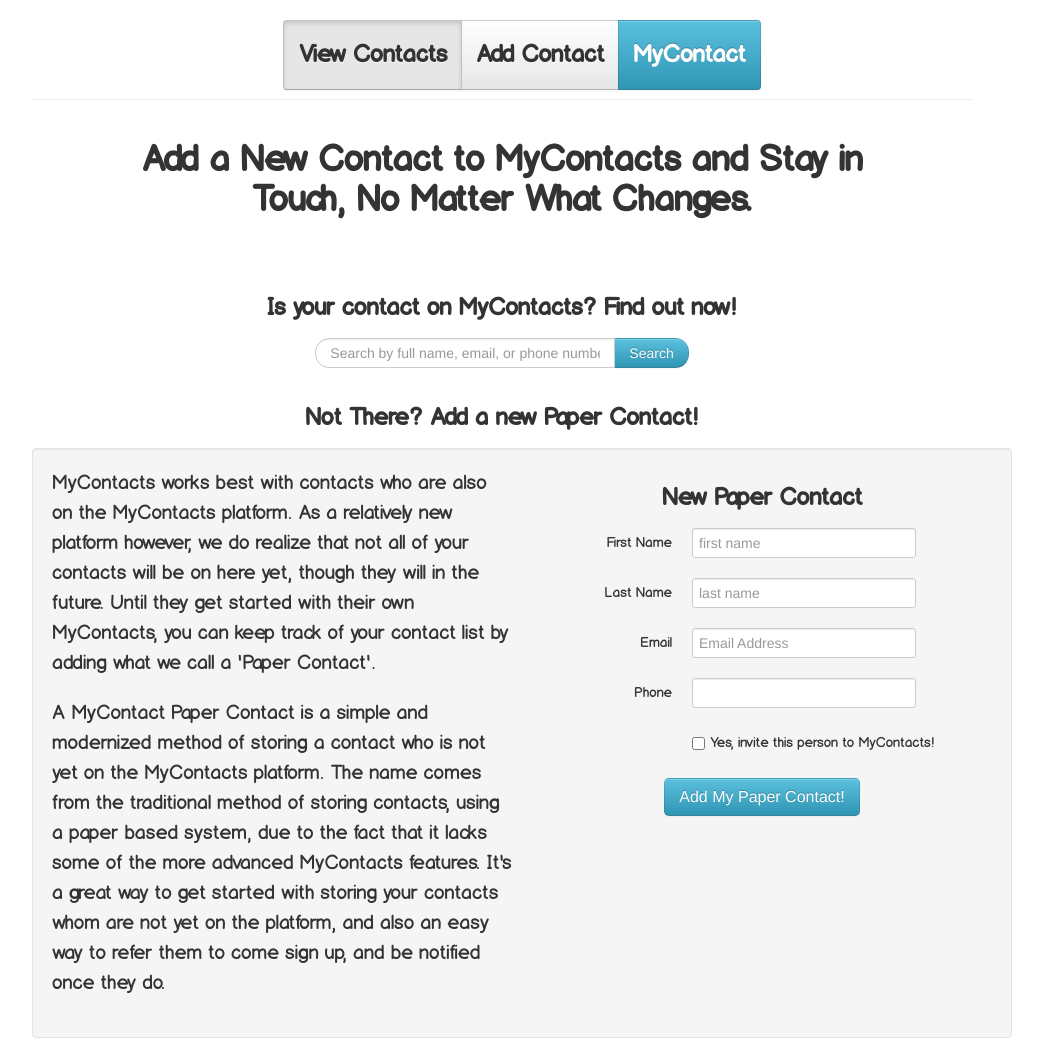
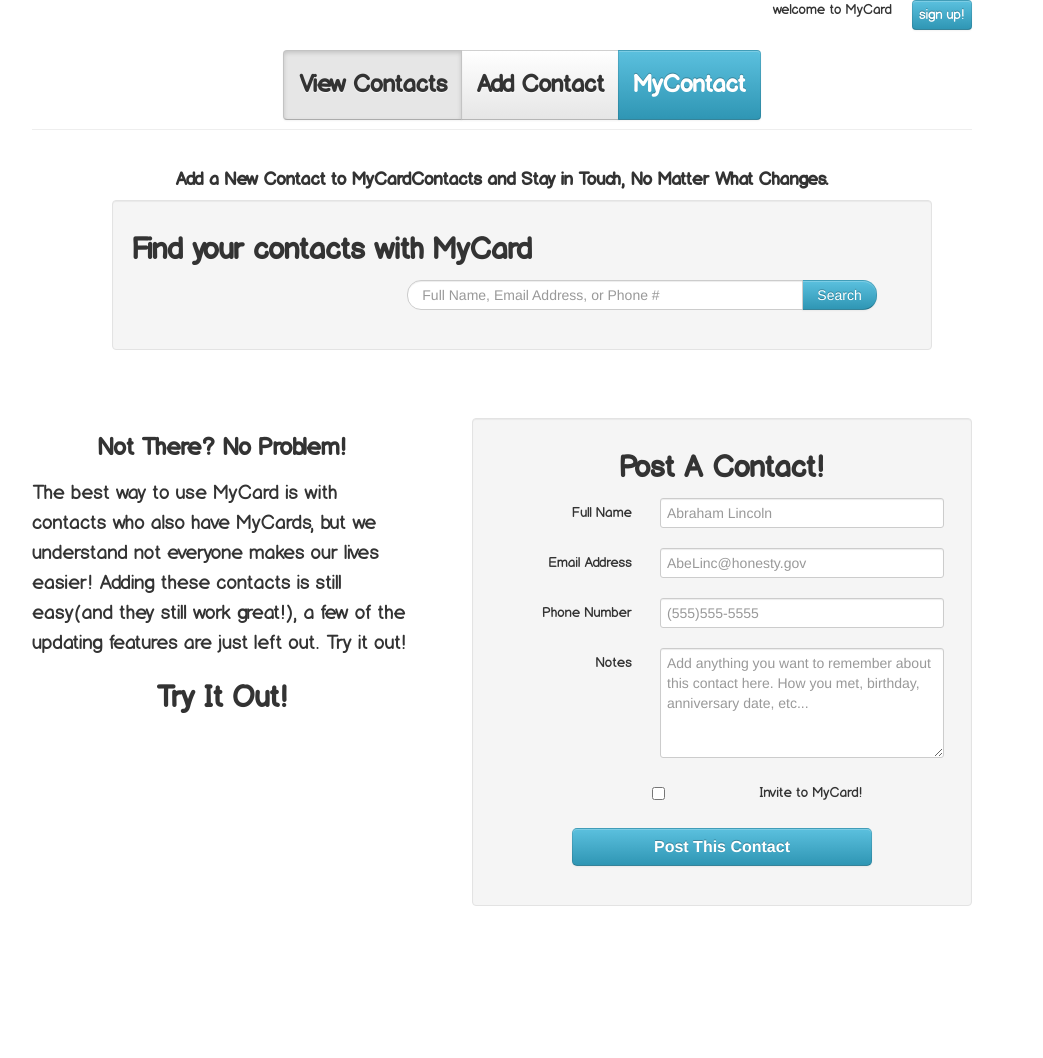
Before and after one commit to JRoszkow789/mycontacts, a Flask app: template templates/add.html in a window 1280 px wide. Shown: the whole page, without its empty margins (138-1181 px from the left). After the commit the page ends 906 px from the top, so only its background shows below. Run offline with Flask 2, Linux system fonts and the light colour scheme; the template is opened without the code that fills it, so the values that code supplies are empty; parts of the project's set-up code (start-up, migrations or seed data) failed here and were passed over; some libraries are stand-ins or nearby versions.

Commit message:
Login working, config moved to external, "thing db" implemented

```diff
--- a/app.py
+++ b/app.py
@@ -1,25 +1,129 @@
-from flask import Flask, render_template
+from __future__ import absolute_import
+import MySQLdb
+from flask import Flask, render_template, request, redirect, url_for, session, g, flash
+from werkzeug import check_password_hash, generate_password_hash
+from decorators import requires_login
+import logging
 
-DEBUG = False
 
 app = Flask(__name__)
-app.config.from_object(__name__)
+app.config.from_object('config')
+
+
+# Handle Database connections
+def connect_db():
+    """Returns a new connection to the app's database."""
+    return MySQLdb.connect(
+        host=app.config['DB_HOST'],
+        port=app.config['DB_PORT'],
+        user=app.config['DB_USER'],
+        passwd=app.config['DB_PASS'],
+        db=app.config['DATABASE']
+    );
+
+
+def get_user_object(user_id):
+    """Returns a tuple representing the user.
+       The tuple is of length 2 and in the form(users thing_id, user full name).
+       Was created for ease of display and passing to templates/cookies.
+    """
+    cursor = connect_db().cursor()
+    cursor.execute(
+        'select * from things where thing_id=%s',
+        (user_id))
+    rv = cursor.fetchone()[0]
+    cursor.execute(
+        'select item from data where thing_id=%s and item_title=%s',
+        (rv, 'name'))
+    name = ' '.join([x.capitalize() for x in cursor.fetchone()[0].split()])
+    return (rv, name)
+
+@app.before_request
+def before_request():
+    g.user = None
+    if 'user_id' in session:
+        app.logger.debug('%s -- %s: %s' % ('before_request', 'user_id', session['user_id']))
+        g.user = get_user_object(session['user_id'])
+        app.logger.debug('%s -- %s: %s' % ('before_request', 'g.user', g.user))
+    else:
+        app.logger.debug('%s -- %s: %s' % ('before_request', 'user_id', 'None'))
 
 
 # Url routing / Views
 @app.route('/')
+@requires_login
 def home():
     return render_template('view.html')
 
 
 @app.route('/user')
+@requires_login
 def profile():
     return render_template('mycard.html')
 
 
 @app.route('/add-contact')
+@requires_login
 def addnew():
     return render_template('add.html')
+
+
+@app.route('/contact')
+@requires_login
+def view_contact():
+    return render_template('contact-profile.html')
+
+
+@app.route('/login', methods=['GET', 'POST'])
+def login():
+    if g.user:
+        app.logger.debug('%s -- %s: %s' % ('login', 'user present', g.user))
+        return redirect(url_for('home'))
+    app.logger.debug('%s -- Method: %s' % ('login', request.method))
+    if request.method == 'POST':
+        db = connect_db()
+        cursor = db.cursor()
+        app.logger.debug('%s -- %s: %s' % ('login', 'inputEmail', request.form['inputEmail'].lower()))
+        cursor.execute(
+            'select thing_id from data where item_title=%s and item=%s',
+            ('login_email', request.form['inputEmail'].lower())
+        )
+        rv = cursor.fetchone()
+        user_id = None if rv is None else rv[0]
+        if user_id is None:
+            flash('No account found for that email address. Please check your entry and try again.')
+            app.logger.debug('%s -- %s: %s' % ('login', 'not found', request.form['inputEmail']))
+            return render_template('login.html')
+        app.logger.debug('%s -- %s: %s' % ('login', 'thing_id(user)', user_id))
+        cursor.execute(
+            'select item from data where thing_id=%s and item_title=%s',
+            (user_id, 'pw_hash'))
+        rv = cursor.fetchone()
+        pw_hash = None if rv is None else rv[0]
+        if pw_hash is None:
+            app.logger.error('%s -- %s: %s' % ('login', 'not found', 'item_title pw_hash'))
+            flash("we're sorry, an error has occured. Please try again.")
+            return render_template('login.html', emailtext=request.form['inputEmail'])
+        pw_attempt = request.form['inputPassword']
+        app.logger.debug('%s -- %s: %s' % ('login', 'inputPassword', pw_attempt))
+        if not check_password_hash(pw_hash, pw_attempt):
+            flash('Invalid password')
+            return render_template('login.html', emailtext=request.form['inputEmail'])
+        else:
+            session['user_id'] = user_id
+            app.logger.debug('%s -- %s: %s' % ('login', 'user_id stored in session', user_id))
+            flash('You have successfully logged in.')
+            return redirect(url_for('home'))
+    return render_template('login.html')
+
+
+@app.route('/logout')
+def logout():
+    """If there is a user currently logged in, logs them out."""
+    session.pop('user_id', None)
+    app.logger.debug('%s -- %s: %s' % ('logout', 'user_id in session', session['user_id'] if 'user_id' in session else 'None'))
+    flash('You were logged out')
+    return redirect(url_for('home'))
 
 
 # Run on local network
--- a/templates/add.html
+++ b/templates/add.html
@@ -1,87 +1,83 @@
 {% extends "base.html" %}
 {% block content %}
 <div class="row">
-  <div class="span10 offset1 t-center">
-    <h1>Add a New Contact to MyContacts and Stay in Touch, No Matter What Changes.</h1>
-  </div>
-</div>
-<div class="row row-header-room">
-  <div class="span10 offset1 t-center">
-    <h3>Is your contact on MyContacts? Find out now!</h3>
+  <div class="span12 t-center">
+    <h4>Add a New Contact to MyCardContacts and Stay in Touch, No Matter What Changes.</h4>
   </div>
 </div>
 <div class="row">
-  <div class="span10 offset1 t-center">
+  <div class="span10 offset1 well">
+    <div class="row">
+      <div class="span10 t-left">
+        <h2>Find your contacts with MyCard</h2>
+      </div>
+    </div>
+    <div class="row">
+      <div class="span7 offset3 t-center">
         <form class="form-search">
           <div class="input-append">
-        <input type="text" class="input-xlarge search-query" placeholder="Search by full name, email, or phone number" />
+            <input type="text" class="span5 search-query" placeholder="Full Name, Email Address, or Phone #" />
             <button type="submit" class="btn btn-info">Search</button>
           </div>
         </form>
       </div>
     </div>
+  </div>
+</div>
+<div class="row row-header-room">
+  <div class="span5">
     <div class="row">
-  <div class="span8 offset2 t-center">
-    <h3>Not There? Add a new Paper Contact!</h3>
+      <div class="span5 t-center">
+        <h3>Not There? No Problem!</h3>
       </div>
     </div>
     <div class="row">
-  <div class="span12 well">
-    <div class="row">
-      <div class="span6 t-left">
-        <p class="lead">MyContacts works best with contacts who are also on the MyContacts platform. As a relatively new platform
-        however, we do realize that not all of your contacts will be on here yet, though they will in the future. Until they get
-        started with their own MyContacts, you can keep track of your contact list by adding what we call a 'Paper Contact'. </p>
-        <p class="lead">A MyContact Paper Contact is a simple and modernized method of storing a contact who is not yet on the
-        MyContacts platform. The name comes from the traditional method of storing contacts, using a paper based system, due to
-        the fact that it lacks some of the more advanced MyContacts features. It's a great way to get started with storing your
-        contacts whom are not yet on the platform, and also an easy way to refer them to come sign up, and be notified once they do.</p>
+      <div class="span5 t-left">
+        <p class="lead">The best way to use MyCard is with contacts who also have MyCards, but we understand not everyone makes our lives easier!
+        Adding these contacts is still easy(and they still work great!), a few of the updating features are just left out. Try it out!</p>
+        <h2 class="t-center">Try It Out!</h2>
       </div>
-      <div class="span6">
+    </div>
+  </div>
+  <div class="span6 well pull-right">
     <div class="row">
       <div class="span6 t-center">
-            <h3>New Paper Contact</h3>
-          </div>
-        </div>
+        <h2>Post A Contact!</h2>
         <form class="form-horizontal">
-        <div class="row">
-          <div class="span6">
           <div class="control-group">
-              <label class="control-label" for="inputFName">First Name</label>
+            <label class="control-label" for="inputName">Full Name</label>
             <div class="controls">
-                <input type="text" id="input FName" placeholder="first name" />
+              <input type="text" id="inputName" class="input-xlarge" placeholder="Abraham Lincoln" />
             </div>
           </div>
           <div class="control-group">
-              <label class="control-label" for="inputLName">Last Name</label>
+            <label class="control-label" for="inputEmail">Email Address</label>
             <div class="controls">
-                <input type="text" id="input LName" placeholder="last name" />
+              <input type="text" id="inputEmail" class="input-xlarge" placeholder="AbeLinc@honesty.gov" />
             </div>
           </div>
           <div class="control-group">
-              <label class="control-label" for="inputEmail">Email</label>
+            <label class="control-label" for="inputPhone">Phone Number</label>
             <div class="controls">
-                <input type="text" id="inputEmail" placeholder="Email Address" />
+              <input type="tel" id="inputPhone" class="input-xlarge" placeholder="(555)555-5555" />
             </div>
           </div>
           <div class="control-group">
-              <label class="control-label" for="inputTel">Phone</label>
+            <label class="control-label" for="inputNotes">Notes</label>
             <div class="controls">
-                <input type="tel" id="inputTel" />
+              <textarea id="inputNotes" class="input-xlarge" rows="5" placeholder="Add anything you want to remember about this contact here. How you met, birthday, anniversary date, etc..."></textarea>
             </div>
           </div>
           <div class="control-group">
             <div class="controls">
               <label class="checkbox">
-                  <input type="checkbox"> Yes, invite this person to MyContacts!
+                <input type="checkbox" />Invite to MyCard!
               </label>
             </div>
           </div>
-          </div>
-        </div>
           <div class="row">
-          <div class="span6 t-center">
-            <button type="submit" class="btn btn-info btn-large">Add My Paper Contact!</button>
+            <div class="span4 offset1">
+              <button type="submit" class="btn btn-info btn-block btn-large"><strong>Post This Contact</strong></button>
             </div>
           </div>
         </form>
--- a/templates/base.html
+++ b/templates/base.html
@@ -7,6 +7,22 @@
 </head>
 <body>
   <div class="container">
+    <div class="row">
+      <div class="span3 offset8 t-right">
+      {% if g.user %}
+        signed in as {{ g.user[1] }}
+      </div>
+      <div class="span1">
+        <a href="{{ url_for('logout') }}" class="btn btn-info btn-block">logout</a>
+      </div>
+      {% else %}
+        welcome to MyCard
+      </div>
+      <div class="span1">
+        <a href="{{ url_for('login') }}" class="btn btn-info btn-block">sign up!</a>
+      </div>
+      {% endif %}
+    </div>
     <div class="row page-header">
       <div class="span8 offset2 t-center btn-group">
         <a class="btn active" href="{{ url_for('home') }}"><h3>View Contacts</h3></a>
@@ -14,7 +30,15 @@
         <a class="btn btn-info" href="{{ url_for('profile') }}"><h3>MyContact</h3></a>
       </div>
     </div>
-    {% block content %}{% endblock %}
+    {% for msg in get_flashed_messages() %}
+      <div class="row">
+        <div class="span8 offset2 t-center alert">
+          <button type="button" class="close" data-dismiss="alert">x</button>
+          {{ msg }}
+        </div>
+      </div>
+    {% endfor %}
+  {% block content %}{% endblock %}
   </div>
 </body>
 </html>
```
Also changed, not shown: decorators.py (added, +12 -0 lines), shell.py (added, +9 -0 lines), templates/add-old.html (added, +91 -0 lines), templates/contact-profile.html (added, +53 -0 lines), templates/login.html (added, +31 -0 lines), templates/welcome.html (added, +68 -0 lines), 1 other file. Lines whose indentation alone changed are shown as unchanged.
